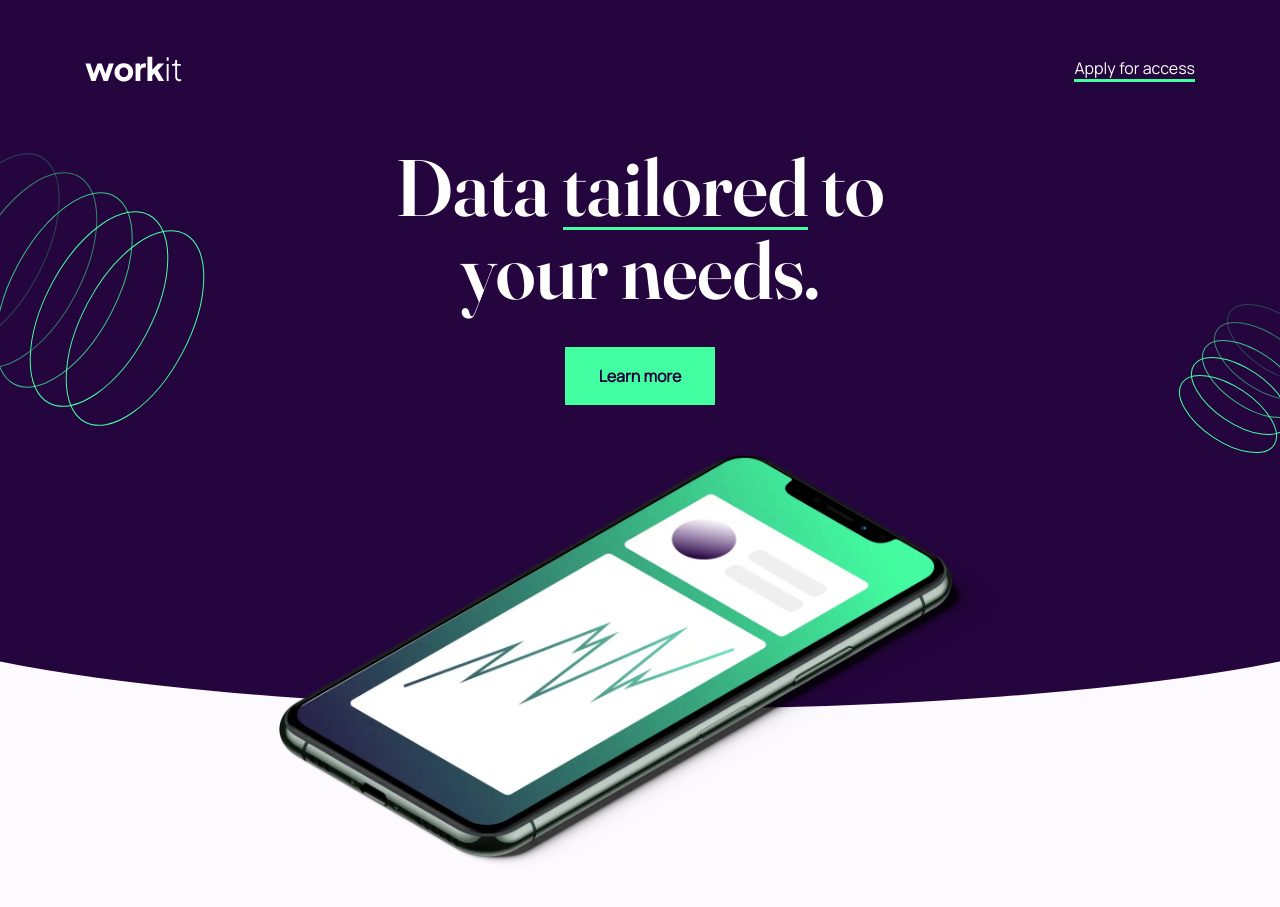
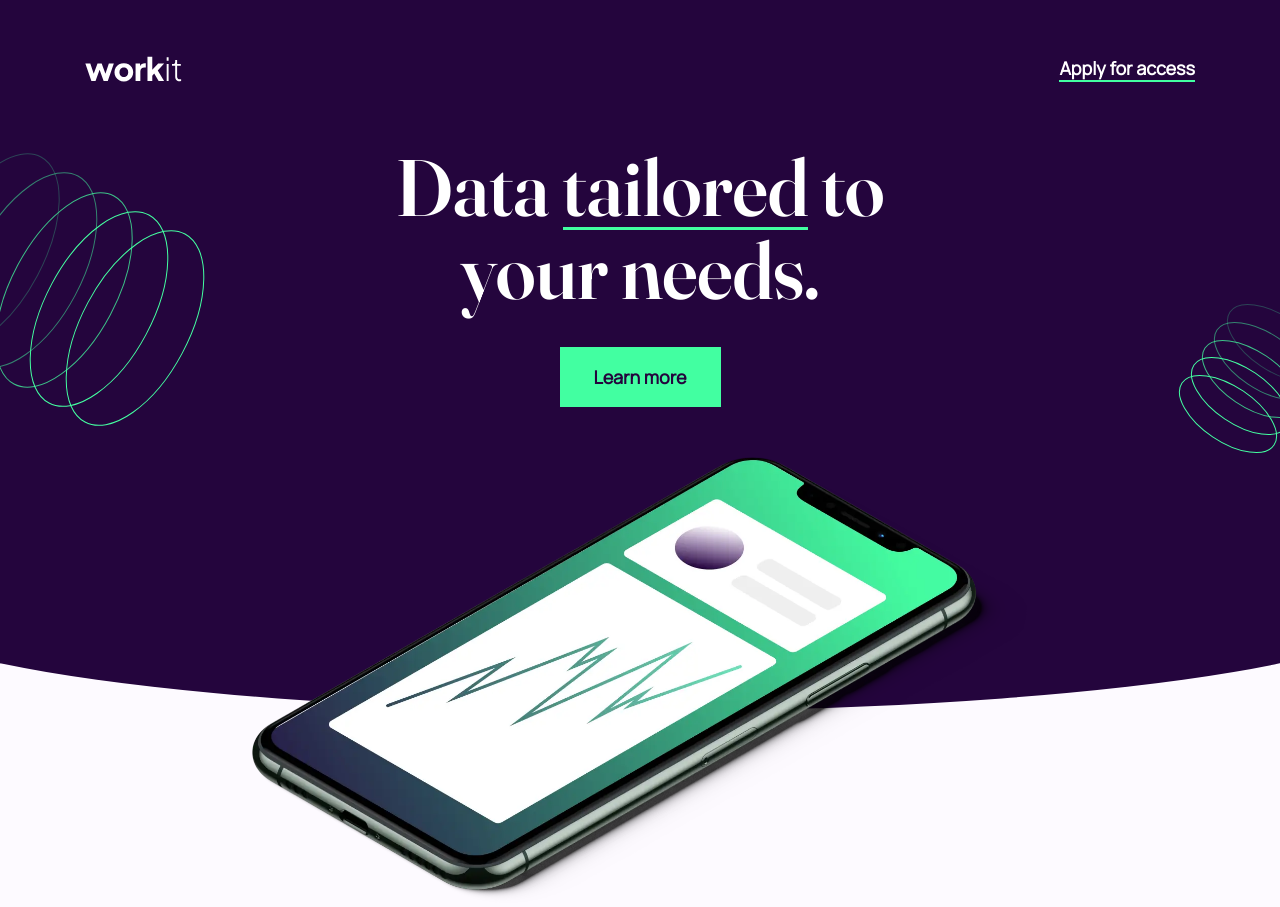
Before and after one commit to aleksandr-efimenko/workit-landing-page, a website built with Vite: page index.html in a window 1280 px wide. Shown: the top 907 px of the page. Built offline with nearby package versions, Linux system fonts and the light colour scheme.

Commit message:
change btn styles

```diff
--- a/index.html
+++ b/index.html
@@ -16,14 +16,14 @@
     <div class="container">
       <div class="nav-wrapper">
         <img src="./assets/images/logo-light.svg" alt="Light logo with text workit" class="logo">
-        <button class="btn1">Apply for access</button>
+        <button class="btn underlined-btn">Apply for access</button>
       </div>
       <div class="hero">
         <img id="first-bg-pattern" src="./assets/images/bg-pattern-1.svg" alt="Visual effect of thin green circles">
         <img id="second-bg-pattern" src="./assets/images/bg-pattern-2.svg" alt="Visual effect of thin green circles">
         <div class="hero-text-container">
           <h1>Data <span class="underline">tailored</span> to your needs.</h1>
-          <button class="btn2">Learn more</button>
+          <button class="btn green-btn">Learn more</button>
         </div>
         <div class="hero-img-container">
           <img src="./assets/images/image-hero.webp" alt="Image of smartphone">
@@ -87,7 +87,7 @@
             in touch to schedule a call.
           </p>
           <img id="third-bg-pattern" src="./assets/images/bg-pattern-3.svg" alt="Visual effect of thin green circles">
-          <button class="btn2">Apply for access</button>
+          <button class="btn underlined-btn">Apply for access</button>
 
         </div>
       </div>
--- a/style.css
+++ b/style.css
@@ -158,7 +158,7 @@ header {
   margin-inline: auto;
 }
 
-.hero-text-container .btn2 {
+.hero-text-container .green-btn {
   margin-block-start: 2.3125rem;
 }
 
@@ -169,7 +169,7 @@ header {
 }
 
 .hero-img-container img {
-  max-width: 65%;
+  max-width: 70%;
   max-height: 100%;
   display: block;
   margin-inline: auto;
@@ -198,7 +198,7 @@ header {
 
 .benefits {
   position: relative;
-  padding-block-start: 16rem;
+  padding-block-start: 18rem;
   padding-block-end: 10rem;
   z-index: 0;
 }
@@ -288,28 +288,31 @@ header {
   margin-block: 2rem;
 }
 
-.btn1 {
+.btn {
   cursor: pointer;
+  font-weight: 700;
+  font-size: var(--fs-paragraph);
+}
+
+.underlined-btn {
   background-color: transparent;
   color: var(--white);
   border: 0;
-  border-bottom: 3px solid var(--eucaplytus);
+  border-bottom: .125rem solid var(--eucaplytus);
 }
 
-.btn1:hover {
+.underlined-btn:hover {
   color: var(--eucaplytus);
 }
 
-.btn2 {
-  font-weight: 700;
-  cursor: pointer;
+.green-btn {
   background-color: var(--eucaplytus);
   color: var(--dark-purple);
   border: 0.125rem solid var(--eucaplytus);
   padding: 1rem 2rem;
 }
 
-.btn2:hover {
+.green-btn:hover {
   color: var(--eucaplytus);
   background-color: var(--dark-purple);
 }
```
